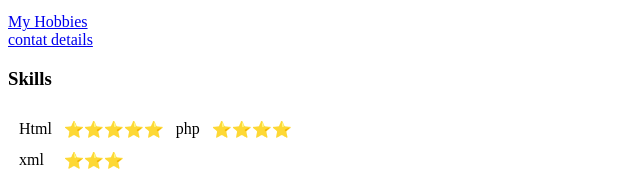
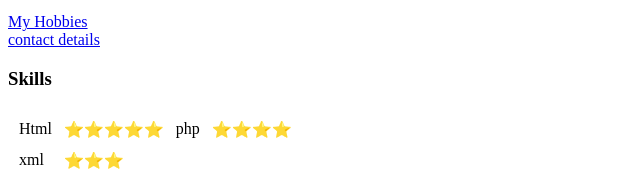
Before and after one commit to Afzaal567/cv, a plain HTML site: page index.html in a window 1280 px wide. Shown: the part 594-772 px from the top of the page, 0-640 px from the left. Drawn offline with Linux system fonts and the light colour scheme; files whose address does not match are found by name.

Commit message:
Update index.html

```diff
--- a/index.html
+++ b/index.html
@@ -24,7 +24,7 @@
   <li>gotham</li>
 </ul>
 <a href="Hobbies.html">My Hobbies</a> <br>
-<a href="Contactdetails.html">contat details</a>
+<a href="Contactdetails.html">contact details</a>
 <h3>Skills</h3>
 <table cellspacing= "10">
   <tr>
```
